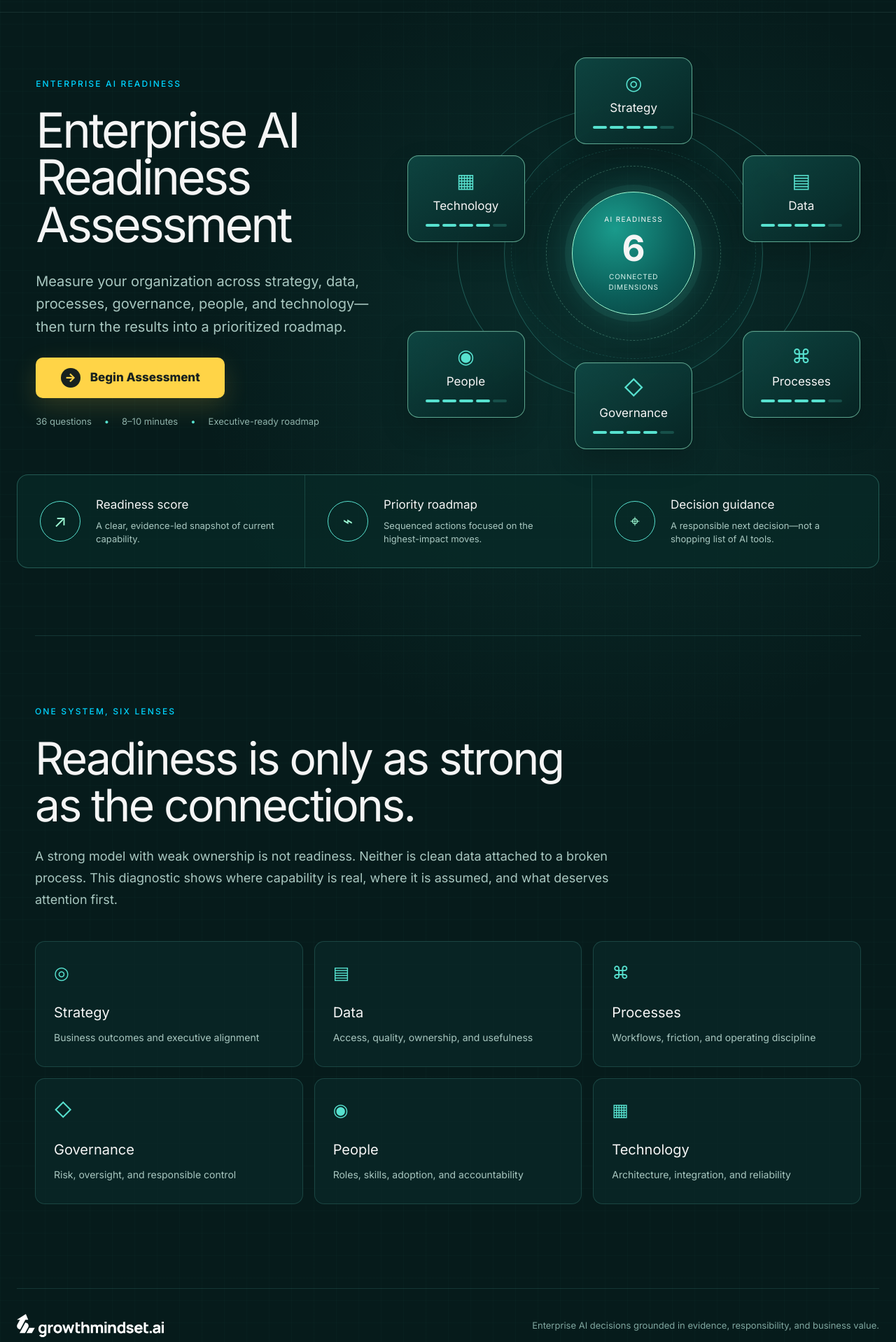
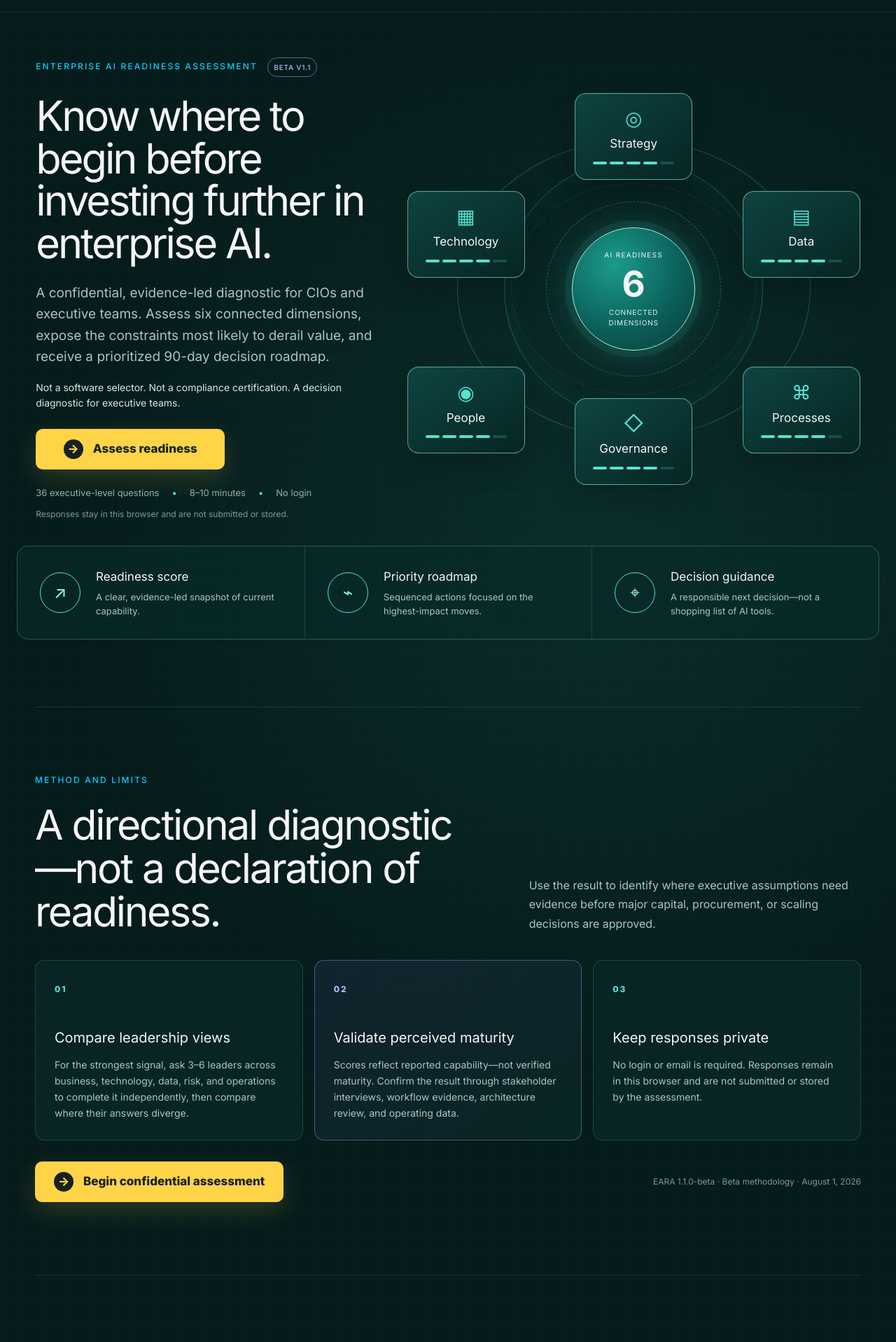
Before and after one commit to MattymBaylor/gms-website-3.0-perplexity, a Next.js app: page /eara in a window 1280 px wide. Shown: the part 62-1980 px from the top of the page at 70% size. Built offline with nearby package versions, Linux system fonts and the light colour scheme.

Commit message:
Release EARA 1.1.0-beta: CIO trust and positioning
Strengthen CIO positioning, methodology transparency, privacy proof, tied-score logic, interaction states, and release versioning.

```diff
--- a/app/eara/eara.css
+++ b/app/eara/eara.css
@@ -10,6 +10,7 @@
   --line: rgba(105, 221, 202, 0.28);
   --yellow: #ffd447;
   --yellow-hover: #ffe37a;
+  --evidence: #aebdff;
 }
 
 * { box-sizing: border-box; }
@@ -60,8 +61,11 @@ main {
   gap: 42px;
 }
 .eyebrow { margin: 0 0 25px; color: var(--mint); text-transform: uppercase; letter-spacing: .3em; font-size: 13px; font-weight: 700; }
-.hero h1 { margin: 0; font-size: clamp(58px, 5.4vw, 82px); line-height: .98; letter-spacing: -.05em; max-width: 630px; }
-.hero-lede { margin: 30px 0 28px; max-width: 600px; color: var(--muted); font-size: 20px; line-height: 1.62; }
+.version-badge { display: inline-block; margin-left: 9px; padding: 5px 8px; border: 1px solid rgba(174,189,255,.48); border-radius: 999px; color: var(--evidence); letter-spacing: .08em; font-size: 10px; vertical-align: middle; }
+.hero h1 { margin: 0; font-size: clamp(52px, 4.65vw, 70px); line-height: 1.02; letter-spacing: -.05em; max-width: 700px; }
+.hero-lede { margin: 26px 0 18px; max-width: 640px; color: var(--muted); font-size: 19px; line-height: 1.6; }
+.positioning-line { max-width: 620px; margin: 0 0 26px; color: #d7e9e5; font-size: 14px; line-height: 1.55; }
+.assessment-trust { margin: 12px 0 0; color: #759d95; font-size: 12px; line-height: 1.5; }
 .primary-button {
   min-width: 270px;
   min-height: 58px;
@@ -112,24 +116,42 @@ main {
 .node-6 { top: 25%; left: 0; }
 
 .outcome-strip { width: min(1360px, calc(100% - 48px)); margin: 0 auto 96px; display: grid; grid-template-columns: repeat(3, 1fr); border: 1px solid var(--line); border-radius: 16px; background: rgba(8,43,41,.68); }
-.outcome-strip article { min-height: 132px; padding: 24px 32px; display: flex; align-items: center; gap: 22px; }
+.outcome-strip article { min-height: 132px; padding: 24px 32px; display: flex; align-items: center; gap: 22px; transition: background .2s ease; }
+.outcome-strip article:hover { background: rgba(87,225,207,.045); }
 .outcome-strip article + article { border-left: 1px solid rgba(105,221,202,.18); }
 .outcome-strip article > span { flex: 0 0 auto; width: 58px; height: 58px; display: grid; place-items: center; border: 1px solid var(--mint); border-radius: 50%; color: var(--mint-soft); font-size: 24px; }
 .outcome-strip h2 { margin: 0 0 7px; font-size: 17px; }
 .outcome-strip p { margin: 0; color: var(--muted); line-height: 1.5; font-size: 13px; }
 
+.method-section { width: min(1180px, calc(100% - 48px)); margin: 0 auto; padding: 96px 0 104px; border-top: 1px solid rgba(105,221,202,.14); }
+.method-heading { display: grid; grid-template-columns: 1.15fr .85fr; align-items: end; gap: 64px; }
+.method-heading h2 { margin: 0; font-size: clamp(40px, 4.6vw, 62px); line-height: 1.05; letter-spacing: -.04em; }
+.method-heading > p { margin: 0; color: var(--muted); font-size: 16px; line-height: 1.7; }
+.method-grid { margin-top: 38px; display: grid; grid-template-columns: repeat(3, 1fr); gap: 16px; }
+.method-grid article { min-height: 230px; padding: 27px; border: 1px solid rgba(105,221,202,.18); border-radius: 14px; background: rgba(10,41,40,.7); transition: transform .2s ease, border-color .2s ease, background .2s ease; }
+.method-grid article:hover { transform: translateY(-4px); border-color: rgba(87,225,207,.5); background: rgba(12,51,49,.82); }
+.method-grid article > span { color: var(--mint); font-size: 12px; font-weight: 800; letter-spacing: .16em; }
+.method-grid article.evidence-card { border-color: rgba(174,189,255,.36); background: linear-gradient(145deg, rgba(38,48,76,.38), rgba(10,41,40,.72)); }
+.method-grid article.evidence-card > span { color: var(--evidence); }
+.method-grid article.evidence-card:hover { border-color: rgba(174,189,255,.68); background: linear-gradient(145deg, rgba(43,54,86,.5), rgba(12,51,49,.8)); }
+.method-grid h3 { margin: 44px 0 12px; font-size: 20px; }
+.method-grid p { margin: 0; color: var(--muted); font-size: 14px; line-height: 1.65; }
+.method-action { margin-top: 30px; display: flex; align-items: center; justify-content: space-between; gap: 24px; }
+.method-action p { margin: 0; color: #759d95; font-size: 12px; text-align: right; }
 .framework-section { width: min(1180px, calc(100% - 48px)); margin: 0 auto; padding: 100px 0 120px; border-top: 1px solid rgba(105,221,202,.14); }
 .framework-section > h2 { margin: 0; max-width: 760px; font-size: clamp(40px, 5vw, 64px); line-height: 1.05; letter-spacing: -.04em; }
 .section-intro { max-width: 820px; margin: 25px 0 44px; color: var(--muted); font-size: 18px; line-height: 1.7; }
 .framework-grid { display: grid; grid-template-columns: repeat(3, 1fr); gap: 16px; }
-.framework-grid article { min-height: 180px; padding: 26px; border: 1px solid rgba(105,221,202,.18); border-radius: 14px; background: rgba(10,41,40,.7); }
+.framework-grid article { min-height: 180px; padding: 26px; border: 1px solid rgba(105,221,202,.18); border-radius: 14px; background: rgba(10,41,40,.7); transition: transform .2s ease, border-color .2s ease, background .2s ease; }
+.framework-grid article:hover { transform: translateY(-4px); border-color: rgba(87,225,207,.5); background: rgba(12,51,49,.82); }
 .framework-grid article > span { color: var(--mint); font-size: 25px; }
 .framework-grid h3 { margin: 22px 0 10px; font-size: 20px; }
 .framework-grid p { margin: 0; color: var(--muted); line-height: 1.55; font-size: 14px; }
 
 footer { width: min(1360px, calc(100% - 48px)); margin: 0 auto; padding: 36px 0 50px; border-top: 1px solid rgba(105,221,202,.14); display: flex; justify-content: space-between; align-items: center; gap: 24px; }
 footer img { width: 210px; }
-footer p { margin: 0; color: #7fa69f; text-align: right; font-size: 13px; }
+footer p { margin: 0; color: #7fa69f; text-align: right; font-size: 13px; line-height: 1.55; }
+.footer-version { color: var(--evidence); font-size: 11px; }
 
 /* Guided assessment */
 .assessment-shell, .results-shell { min-height: 100vh; background: var(--ink); }
@@ -257,6 +279,12 @@ footer p { margin: 0; color: #7fa69f; text-align: right; font-size: 13px; }
   .dimension-node { position: static; transform: none !important; width: auto; height: 116px; }
   .assessment-meta span::after { display: none; }
   .outcome-strip { margin-top: 32px; }
+  .method-heading, .method-grid { grid-template-columns: 1fr; }
+  .method-heading { gap: 20px; }
+  .method-grid article { min-height: auto; }
+  .method-grid h3 { margin-top: 28px; }
+  .method-action { align-items: flex-start; flex-direction: column; }
+  .method-action p { text-align: left; }
   .framework-grid { grid-template-columns: 1fr; }
   footer { align-items: flex-start; flex-direction: column; }
   footer p { text-align: left; }
@@ -286,7 +314,7 @@ footer p { margin: 0; color: #7fa69f; text-align: right; font-size: 13px; }
 
 @media (max-width: 480px) {
   .site-header { padding: 0 18px; }
-  .hero, .framework-section { width: min(100% - 32px, 1380px); }
+  .hero, .method-section, .framework-section { width: min(100% - 32px, 1380px); }
   .outcome-strip, .results-hero, .results-grid, .roadmap-section, .report-footer { width: calc(100% - 32px); }
   .hero h1 { font-size: clamp(42px, 13vw, 58px); }
   .assessment-layout { padding-right: 16px; padding-left: 16px; }
--- a/app/eara/page.tsx
+++ b/app/eara/page.tsx
@@ -152,6 +152,8 @@ const dimensions: Dimension[] = [
   },
 ];
 
+const EARA_VERSION = "1.1.0-beta";
+
 const ratingScale = [
   { value: 1, label: "Not in place", short: "Absent" },
   { value: 2, label: "Ad hoc", short: "Ad hoc" },
@@ -223,6 +225,8 @@ export default function Home() {
   const overallScore = useMemo(() => Math.round(dimensionScores.reduce((sum, dimension) => sum + dimension.score, 0) / dimensions.length), [dimensionScores]);
   const ranked = useMemo(() => [...dimensionScores].sort((a, b) => a.score - b.score), [dimensionScores]);
   const strength = useMemo(() => [...dimensionScores].sort((a, b) => b.score - a.score)[0], [dimensionScores]);
+  const lowestScore = ranked[0].score;
+  const uniformProfile = lowestScore === strength.score;
 
   const goTop = () => window.scrollTo({ top: 0, behavior: "smooth" });
   const startAssessment = () => { setStage("assessment"); setSectionIndex(0); setShowValidation(false); setTimeout(goTop, 0); };
@@ -307,9 +311,11 @@ export default function Home() {
 
   if (stage === "results") {
     const status = maturity(overallScore);
-    const decision = overallScore >= 80
-      ? `Scale selectively from your strongest foundation in ${strength.name}, while protecting against overextension in ${ranked[0].name}.`
-      : `Authorize a 90-day foundation sprint centered on ${ranked[0].name}, with ${ranked[1].name} treated as the enabling dependency.`;
+    const decision = uniformProfile
+      ? "Authorize a 90-day cross-functional validation sprint. Equal scores do not establish a unique constraint, so validate Strategy and Data with evidence before setting investment priorities."
+      : overallScore >= 80
+        ? `Scale selectively from your strongest foundation in ${strength.name}, while protecting against overextension in ${ranked[0].name}.`
+        : `Authorize a 90-day foundation sprint centered on ${ranked[0].name}, with ${ranked[1].name} treated as the enabling dependency.`;
     return (
       <main className="results-shell">
         <BrandHeader compact onHome={returnHome} />
@@ -344,16 +350,26 @@ export default function Home() {
             <h2>Now that I know this, what decision can I responsibly make?</h2>
             <p className="decision-copy">{decision}</p>
             <ul>
-              <li><span>Constraint</span><b>{ranked[0].name} · {ranked[0].score}</b></li>
-              <li><span>Enabling dependency</span><b>{ranked[1].name} · {ranked[1].score}</b></li>
-              <li><span>Strongest foundation</span><b>{strength.name} · {strength.score}</b></li>
+              {uniformProfile ? (
+                <>
+                  <li><span>Starting hypothesis</span><b>Strategy · {dimensionScores[0].score}</b></li>
+                  <li><span>Enabling dependency</span><b>Data · {dimensionScores[1].score}</b></li>
+                  <li><span>Profile signal</span><b>No unique strength</b></li>
+                </>
+              ) : (
+                <>
+                  <li><span>Constraint</span><b>{ranked[0].name} · {ranked[0].score}</b></li>
+                  <li><span>Enabling dependency</span><b>{ranked[1].name} · {ranked[1].score}</b></li>
+                  <li><span>Strongest foundation</span><b>{strength.name} · {strength.score}</b></li>
+                </>
+              )}
             </ul>
             <p className="decision-rule">Do not approve broad technology procurement until the priority outcome, accountable owner, baseline metric, data boundary, and governance gate are explicit.</p>
           </article>
         </section>
 
         <section className="roadmap-section">
-          <div className="roadmap-intro"><div><p className="eyebrow">Prioritized roadmap</p><h2>Start where weakness constrains value.</h2></div><p>The roadmap sequences your three lowest-scoring dimensions. These are not three unrelated projects; each move should make the next one safer and more valuable.</p></div>
+          <div className="roadmap-intro"><div><p className="eyebrow">Prioritized roadmap</p><h2>Start where weakness constrains value.</h2></div><p>{uniformProfile ? "All six dimensions scored equally. This sequence is a starting hypothesis—not a proven priority—and should be validated with leadership input and operating evidence." : "The roadmap sequences your three lowest-scoring dimensions. These are not three unrelated projects; each move should make the next one safer and more valuable."}</p></div>
           <div className="priority-stack">
             {ranked.slice(0, 3).map((priority, index) => (
               <article className="priority-card" key={priority.key}>
@@ -368,7 +384,7 @@ export default function Home() {
 
         <section className="report-footer">
           <img src="/eara/growthmindset-logo-white.svg" alt="growthmindset.ai" />
-          <div><p>This assessment is a directional diagnostic, not an audit or compliance certification. Validate the findings through stakeholder interviews, workflow evidence, architecture review, and operating data before committing major capital.</p><a href="https://growthmindset.ai" target="_blank" rel="noreferrer">Continue with growthmindset.ai →</a></div>
+          <div><p><strong>EARA {EARA_VERSION}.</strong> This assessment is a directional diagnostic, not an audit or compliance certification. Validate the findings through stakeholder interviews, workflow evidence, architecture review, and operating data before committing major capital.</p><a href="https://growthmindset.ai" target="_blank" rel="noreferrer">Continue with growthmindset.ai →</a></div>
         </section>
       </main>
     );
@@ -379,11 +395,13 @@ export default function Home() {
       <BrandHeader onHome={returnHome} />
       <section className="hero" id="top">
         <div className="hero-copy">
-          <p className="eyebrow">Enterprise AI readiness</p>
-          <h1>Enterprise AI<br />Readiness<br />Assessment</h1>
-          <p className="hero-lede">Measure your organization across strategy, data, processes, governance, people, and technology—then turn the results into a prioritized roadmap.</p>
-          <button className="primary-button" type="button" onClick={startAssessment}><span aria-hidden="true">→</span>Begin Assessment</button>
-          <p className="assessment-meta"><span>36 questions</span><span>8–10 minutes</span><span>Executive-ready roadmap</span></p>
+          <p className="eyebrow">Enterprise AI Readiness Assessment <span className="version-badge">Beta v1.1</span></p>
+          <h1>Know where to begin before investing further in enterprise AI.</h1>
+          <p className="hero-lede">A confidential, evidence-led diagnostic for CIOs and executive teams. Assess six connected dimensions, expose the constraints most likely to derail value, and receive a prioritized 90-day decision roadmap.</p>
+          <p className="positioning-line">Not a software selector. Not a compliance certification. A decision diagnostic for executive teams.</p>
+          <button className="primary-button" type="button" onClick={startAssessment}><span aria-hidden="true">→</span>Assess readiness</button>
+          <p className="assessment-meta"><span>36 executive-level questions</span><span>8–10 minutes</span><span>No login</span></p>
+          <p className="assessment-trust">Responses stay in this browser and are not submitted or stored.</p>
         </div>
 
         <div className="system-map" aria-label="Six connected readiness dimensions">
@@ -401,13 +419,30 @@ export default function Home() {
         <article><span>⌖</span><div><h2>Decision guidance</h2><p>A responsible next decision—not a shopping list of AI tools.</p></div></article>
       </section>
 
+      <section className="method-section" id="methodology">
+        <p className="eyebrow">Method and limits</p>
+        <div className="method-heading">
+          <h2>A directional diagnostic—not a declaration of readiness.</h2>
+          <p>Use the result to identify where executive assumptions need evidence before major capital, procurement, or scaling decisions are approved.</p>
+        </div>
+        <div className="method-grid">
+          <article><span>01</span><h3>Compare leadership views</h3><p>For the strongest signal, ask 3–6 leaders across business, technology, data, risk, and operations to complete it independently, then compare where their answers diverge.</p></article>
+          <article className="evidence-card"><span>02</span><h3>Validate perceived maturity</h3><p>Scores reflect reported capability—not verified maturity. Confirm the result through stakeholder interviews, workflow evidence, architecture review, and operating data.</p></article>
+          <article><span>03</span><h3>Keep responses private</h3><p>No login or email is required. Responses remain in this browser and are not submitted or stored by the assessment.</p></article>
+        </div>
+        <div className="method-action">
+          <button className="primary-button" type="button" onClick={startAssessment}><span aria-hidden="true">→</span>Begin confidential assessment</button>
+          <p>EARA {EARA_VERSION} · Beta methodology · August 1, 2026</p>
+        </div>
+      </section>
+
       <section className="framework-section" id="framework">
         <p className="eyebrow">One system, six lenses</p><h2>Readiness is only as strong as the connections.</h2>
         <p className="section-intro">A strong model with weak ownership is not readiness. Neither is clean data attached to a broken process. This diagnostic shows where capability is real, where it is assumed, and what deserves attention first.</p>
         <div className="framework-grid">{dimensions.map((dimension) => <article key={dimension.name}><span>{dimension.icon}</span><h3>{dimension.name}</h3><p>{dimension.note}</p></article>)}</div>
       </section>
 
-      <footer><img src="/eara/growthmindset-logo-white.svg" alt="growthmindset.ai" /><p>Enterprise AI decisions grounded in evidence, responsibility, and business value.</p></footer>
+      <footer><img src="/eara/growthmindset-logo-white.svg" alt="growthmindset.ai" /><p>Enterprise AI decisions grounded in evidence, responsibility, and business value.<br /><span className="footer-version">EARA {EARA_VERSION}</span></p></footer>
     </main>
   );
 }
```
Also changed, not shown: 1 other file (tests, documents, lock files or other folders).
